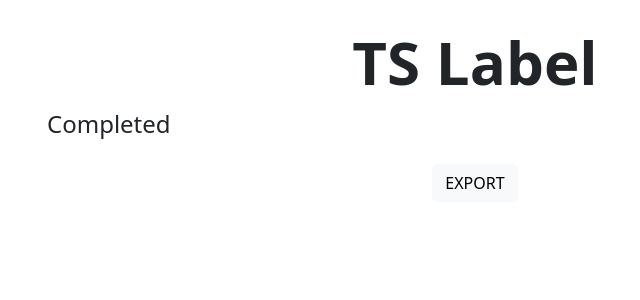
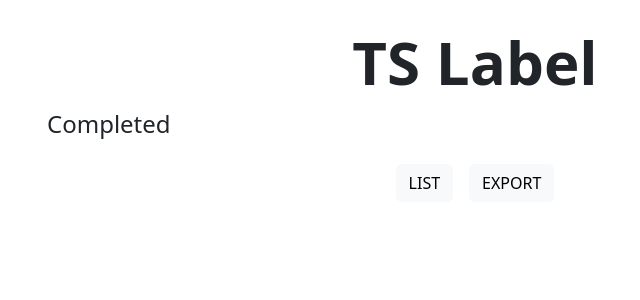
Before and after one commit to kazumakano/ts_label, a Flask app: template templates/completed.html in a window 1280 px wide. Shown: the top 300 px of the page, without its empty margins (165-805 px from the left). Run offline with Flask 3, Linux system fonts and the light colour scheme; the template is opened without the code that fills it, so the values that code supplies are empty.

Commit message:
add list page

```diff
--- a/templates/completed.html
+++ b/templates/completed.html
@@ -4,6 +4,7 @@
   <span class="capitalize mb-4 pl-2 text-2xl">completed</span>
 
   <div class="flex justify-center mt-4">
-    <button class="btn btn-light uppercase" id="export-btn">export</button>
+    <button class="btn btn-light mr-2 uppercase"><a href="/list">list</a></button>
+    <button class="btn btn-light ml-2 uppercase" id="export-btn">export</button>
   </div>
 {% endblock %}
--- a/templates/index.html
+++ b/templates/index.html
@@ -102,7 +102,8 @@
   </div>
 
   <div class="flex justify-center mt-4">
-    <button class="btn btn-light mr-2 uppercase" id="scan-btn">scan</button>
+    <button class="btn btn-light mr-2 uppercase"><a href="/list">list</a></button>
+    <button class="btn btn-light ml-2 mr-2 uppercase" id="scan-btn">scan</button>
     <button class="btn btn-light ml-2 uppercase" id="export-btn">export</button>
   </div>
 {% endblock %}
```
